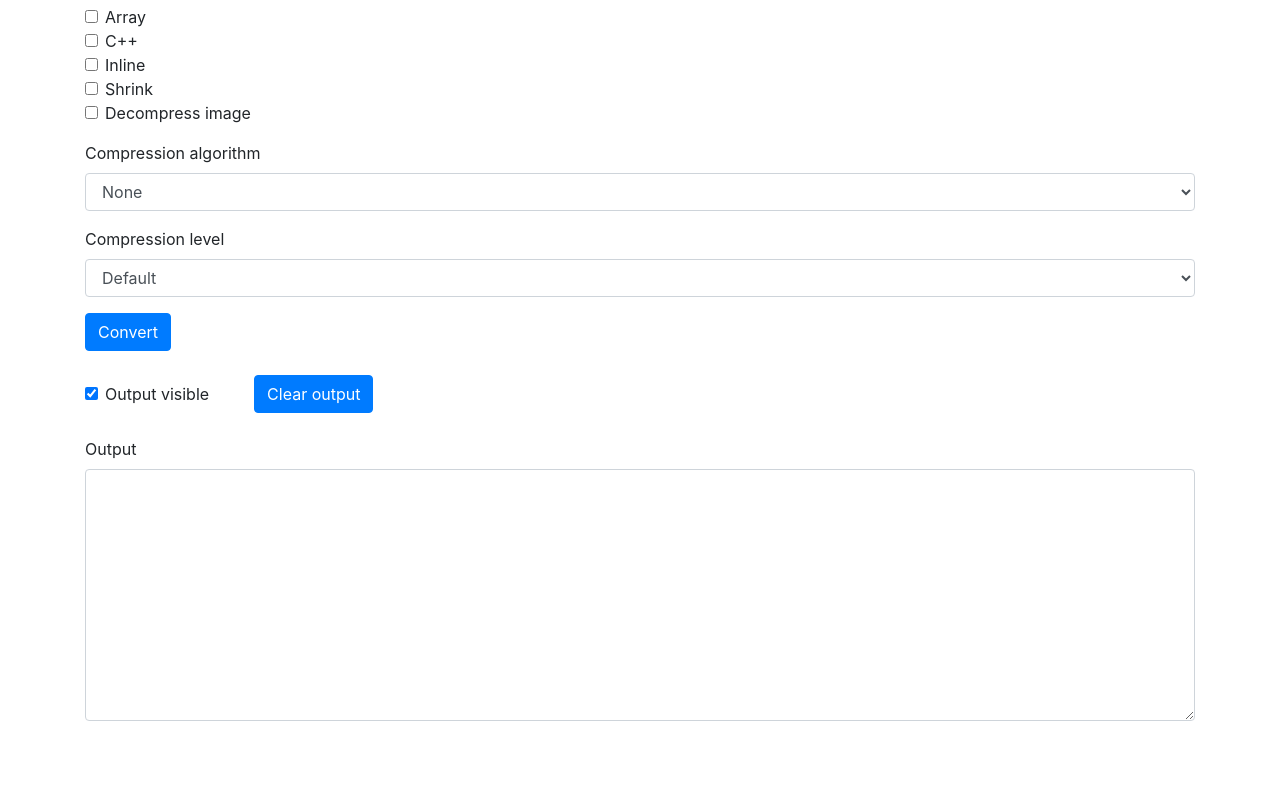
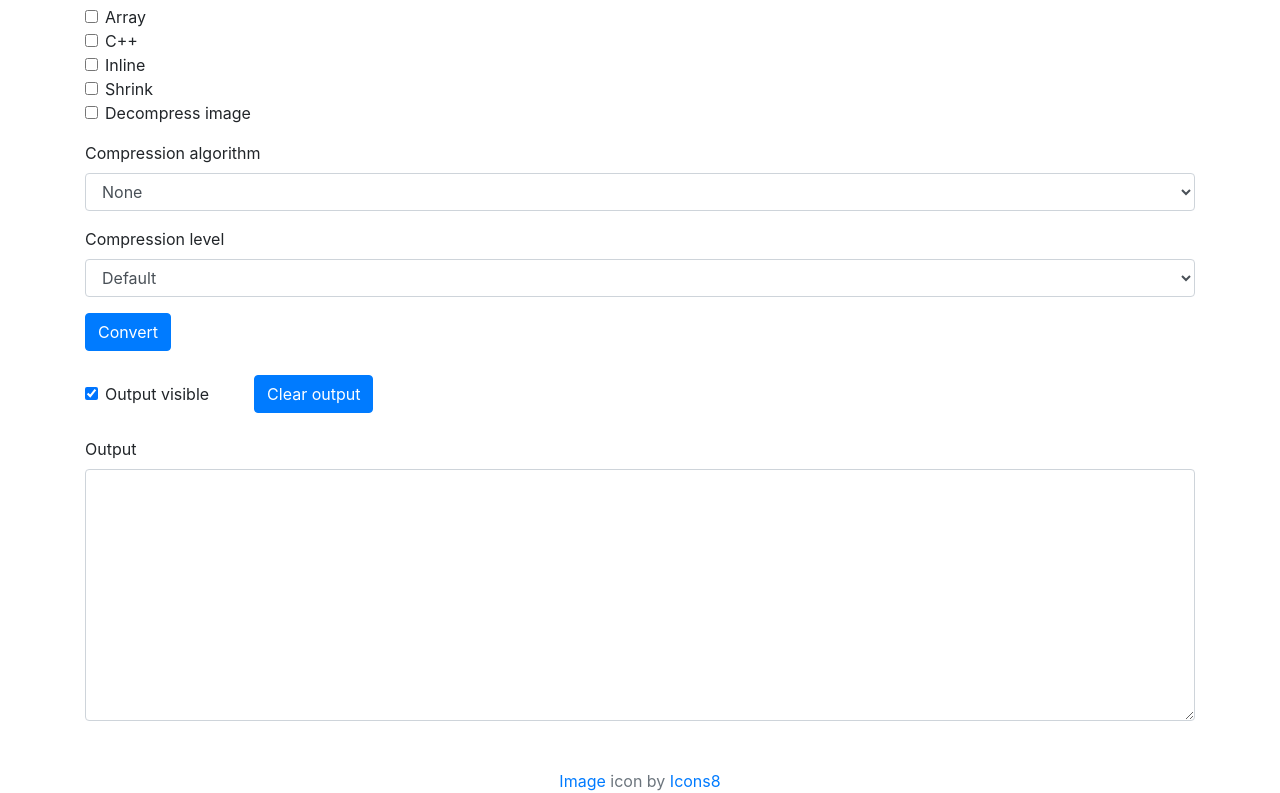
Before and after one commit to cunterrainer/FileAsCode, a plain HTML site: page docs/index.html in a window 1280 px wide. Shown: the part 425-1218 px from the top of the page. Before the commit the page ends 1170 px from the top, so only its background shows below. Drawn offline with nearby package versions, Linux system fonts and the light colour scheme; no server answers.

Commit message:
Added title icon and copyright notice

```diff
--- a/docs/index.html
+++ b/docs/index.html
@@ -4,6 +4,7 @@
     <meta charset="UTF-8">
     <meta name="viewport" content="width=device-width, initial-scale=1.0">
     <title>File as code</title>
+    <link rel="icon" href="https://img.icons8.com/ios/100/image--v1.png" type="image/png">
 
     <!-- Bootstrap CSS -->
     <link href="https://maxcdn.bootstrapcdn.com/bootstrap/4.5.2/css/bootstrap.min.css" rel="stylesheet">
@@ -451,4 +452,13 @@
         }
     </script>
 </body>
+
+<footer class="footer text-center text-muted mt-5">
+    <div class="container">
+        <p class="mb-0">
+            <a href="https://icons8.com/icon/53386/image" target="_blank" rel="noopener noreferrer">Image</a> icon by
+            <a href="https://icons8.com" target="_blank" rel="noopener noreferrer">Icons8</a>
+        </p>
+    </div>
+</footer>
 </html>
```
